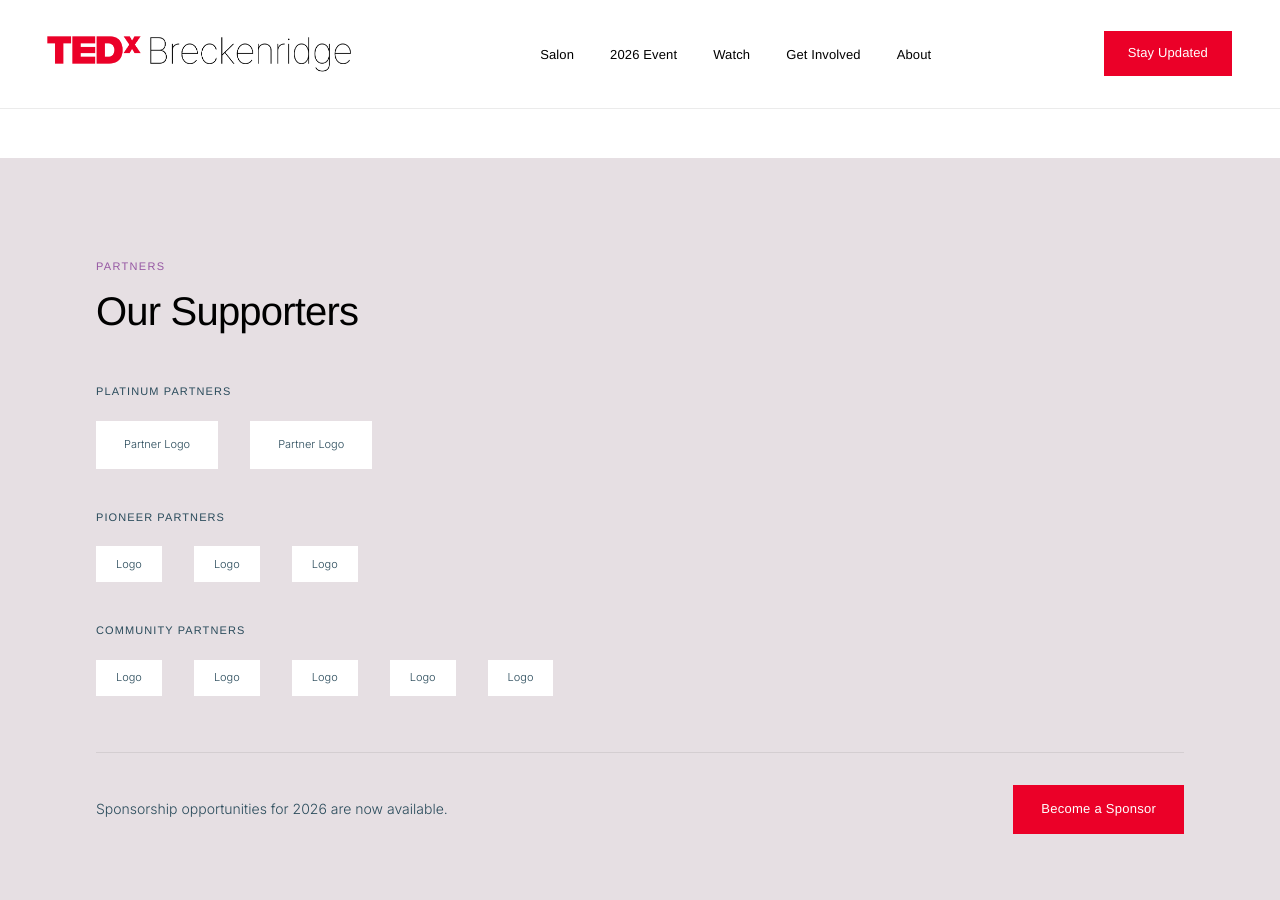
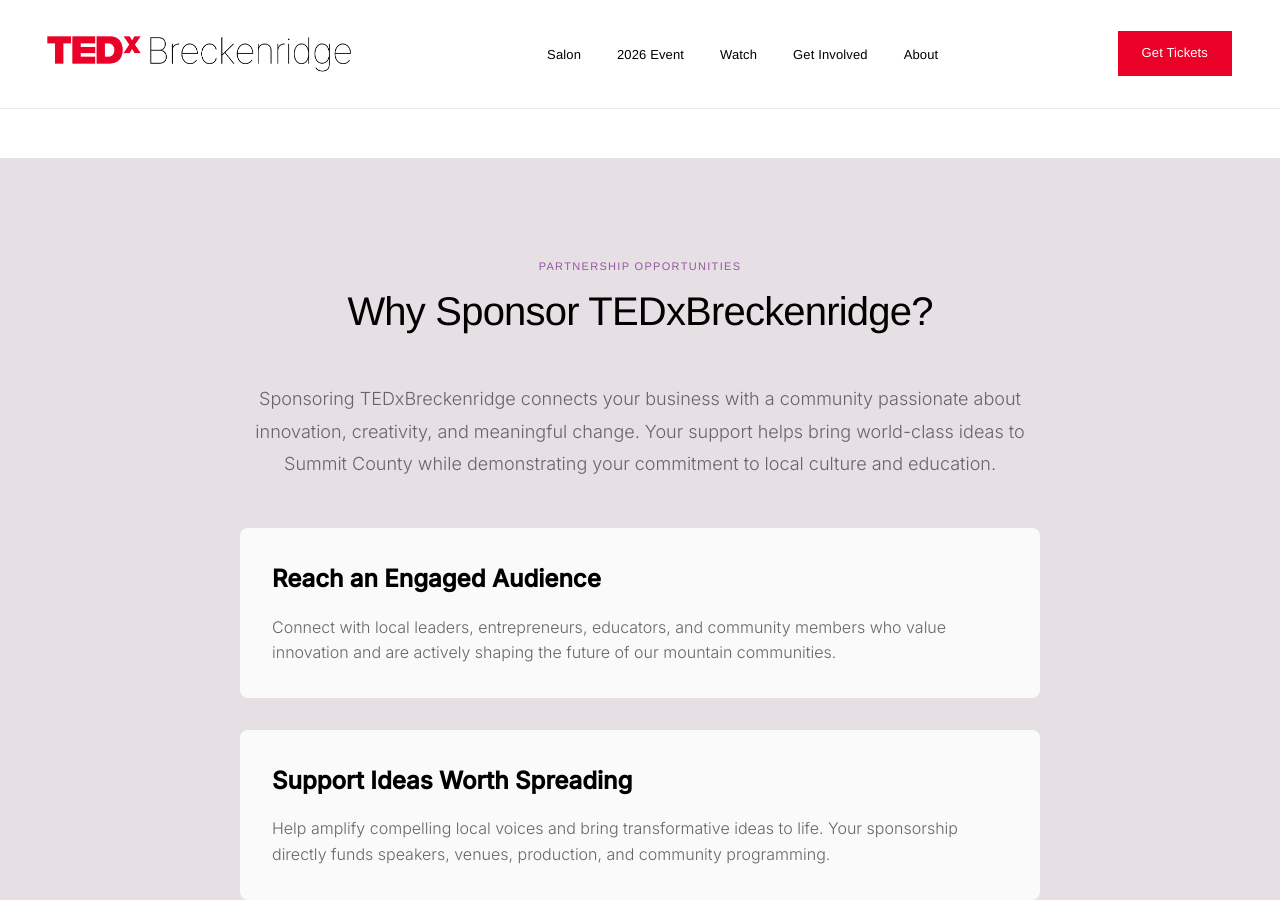
Before and after one commit to ardell/tedxbreckenridge, a Jekyll site: the page built from 2026/index.html, in a window 1280 px wide and 900 px high, scrolled down 4682 px. Built offline with Jekyll 4.4.1, drawn with Linux system fonts in a browser that asks for light colours; some of the changed text lies outside the part shown.

Commit message:
Improve calls to action and sponsorship section.

```diff
--- a/2026/_layouts/default.html
+++ b/2026/_layouts/default.html
@@ -34,7 +34,7 @@
       <li><a href="/#support">Get Involved</a></li>
       <li><a href="/about">About</a></li>
     </ul>
-    <a href="/#newsletter" class="nav-cta">Stay Updated</a>
+    <a href="https://tedxbreckenridge.ticketsauce.com/e/tedx-salon-january-event" class="nav-cta">Get Tickets</a>
   </nav>
 
   <main>
--- a/2026/index.html
+++ b/2026/index.html
@@ -24,8 +24,8 @@
             </div>
         </div>
         <div class="hero-actions">
-            <a href="#salon" class="btn btn-primary">Learn More</a>
-            <a href="#newsletter" class="btn btn-secondary">Get Notified</a>
+            <a href="https://tedxbreckenridge.ticketsauce.com/e/tedx-salon-january-event" class="btn btn-primary">Get Tickets</a>
+            <a href="#salon" class="btn btn-secondary">Learn More</a>
         </div>
     </div>
     <div class="hero-visual" style="background: linear-gradient(135deg, #4E4484 0%, #2A4B5B 100%);">
@@ -178,39 +178,38 @@
 
 <!-- Sponsors Section -->
 <section class="section section-full sponsors-section" id="sponsors">
-    <div class="section-inner">
-        <div class="section-header">
-            <div class="section-eyebrow">Partners</div>
-            <h2 class="section-title">Our Supporters</h2>
+    <div class="section-inner" style="max-width: 900px; margin: 0 auto;">
+        <div class="section-header" style="text-align: center; margin-bottom: 48px;">
+            <div class="section-eyebrow">Partnership Opportunities</div>
+            <h2 class="section-title">Why Sponsor TEDxBreckenridge?</h2>
         </div>
-        <div class="sponsors-tier sponsors-platinum">
-            <div class="sponsors-tier-label">Platinum Partners</div>
-            <div class="sponsors-logos">
-                <div class="sponsor-logo-placeholder">Partner Logo</div>
-                <div class="sponsor-logo-placeholder">Partner Logo</div>
+
+        <div style="max-width: 800px; margin: 0 auto;">
+            <p style="font-size: 1.125rem; line-height: 1.8; margin-bottom: 32px; text-align: center; color: #666;">
+                Sponsoring TEDxBreckenridge connects your business with a community passionate about innovation, creativity, and meaningful change. Your support helps bring world-class ideas to Summit County while demonstrating your commitment to local culture and education.
+            </p>
+
+            <div style="display: grid; gap: 32px; margin: 48px 0;">
+                <div style="padding: 32px; background: #fafafa; border-radius: 8px;">
+                    <h3 style="margin: 0 0 16px 0; font-size: 1.5rem;">Reach an Engaged Audience</h3>
+                    <p style="margin: 0; line-height: 1.6; color: #666;">Connect with local leaders, entrepreneurs, educators, and community members who value innovation and are actively shaping the future of our mountain communities.</p>
+                </div>
+
+                <div style="padding: 32px; background: #fafafa; border-radius: 8px;">
+                    <h3 style="margin: 0 0 16px 0; font-size: 1.5rem;">Support Ideas Worth Spreading</h3>
+                    <p style="margin: 0; line-height: 1.6; color: #666;">Help amplify compelling local voices and bring transformative ideas to life. Your sponsorship directly funds speakers, venues, production, and community programming.</p>
+                </div>
+
+                <div style="padding: 32px; background: #fafafa; border-radius: 8px;">
+                    <h3 style="margin: 0 0 16px 0; font-size: 1.5rem;">Build Community Visibility</h3>
+                    <p style="margin: 0; line-height: 1.6; color: #666;">Showcase your brand at in-person events, on our website, and across our social media channels—reaching thousands of community members throughout the year.</p>
+                </div>
             </div>
-        </div>
-        <div class="sponsors-tier">
-            <div class="sponsors-tier-label">Pioneer Partners</div>
-            <div class="sponsors-logos">
-                <div class="sponsor-logo-placeholder">Logo</div>
-                <div class="sponsor-logo-placeholder">Logo</div>
-                <div class="sponsor-logo-placeholder">Logo</div>
+
+            <div style="text-align: center; margin-top: 48px;">
+                <p style="font-size: 1.125rem; margin-bottom: 24px; color: #333;">Interested in becoming a sponsor?</p>
+                <a href="https://tedxbreckenridge.com/sponsor" target="_blank" class="btn btn-primary">Learn About Sponsorship Opportunities</a>
             </div>
-        </div>
-        <div class="sponsors-tier">
-            <div class="sponsors-tier-label">Community Partners</div>
-            <div class="sponsors-logos">
-                <div class="sponsor-logo-placeholder">Logo</div>
-                <div class="sponsor-logo-placeholder">Logo</div>
-                <div class="sponsor-logo-placeholder">Logo</div>
-                <div class="sponsor-logo-placeholder">Logo</div>
-                <div class="sponsor-logo-placeholder">Logo</div>
-            </div>
-        </div>
-        <div class="sponsors-cta">
-            <p>Sponsorship opportunities for 2026 are now available.</p>
-            <a href="/sponsor" class="btn btn-primary">Become a Sponsor</a>
         </div>
     </div>
 </section>
```
